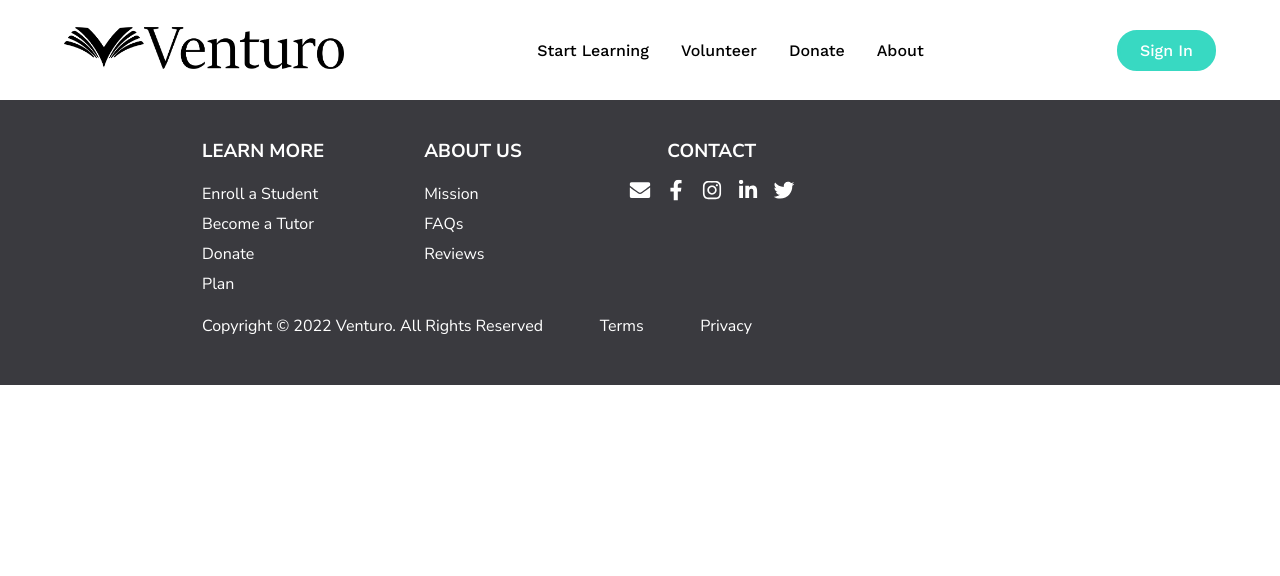
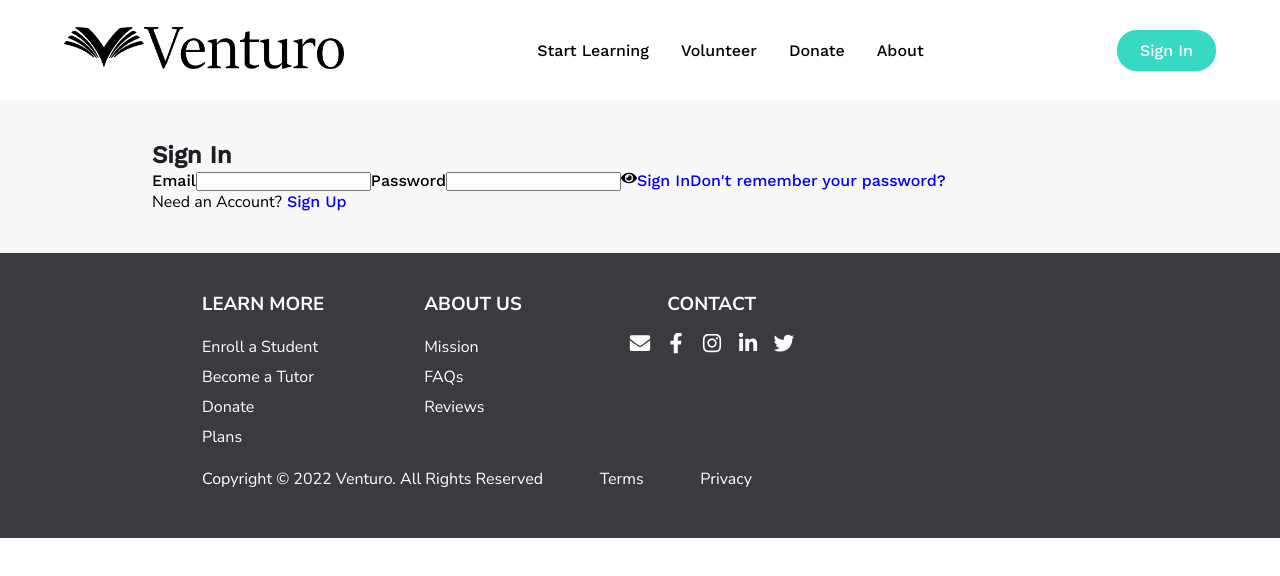
Before and after one commit to Arnav350/venturo, a React (Create React App) app: page /SignIn in a window 1280 px wide. Shown: the top 576 px of the page. Built offline with nearby package versions, Linux system fonts and the light colour scheme.

Commit message:
updated app, plan, donate, plancard, created sign in needs formatting, need to remove underscores from components

```diff
--- a/src/App.jsx
+++ b/src/App.jsx
@@ -1,4 +1,4 @@
-import React, { components, props } from "react";
+import React from "react";
 import "./App.css";
 import { BrowserRouter as Router, Routes, Route } from "react-router-dom";
 import Nav from "./components/Nav.jsx";
@@ -9,6 +9,7 @@ import Donate from "./pages/Donate.jsx";
 import Faq from "./pages/Faq.jsx";
 import Plan from "./pages/Plan.jsx";
 import Review from "./pages/Review.jsx";
+import SignIn from "./pages/SignIn";
 
 function App() {
   return (
@@ -22,6 +23,7 @@ function App() {
           <Route path="/Faq" element={<Faq />} />
           <Route path="/Plan" element={<Plan />} />
           <Route path="/Review" element={<Review />} />
+          <Route path="/SignIn" element={<SignIn />} />
         </Routes>
         <Footer />
       </Router>
--- a/src/components/Footer.jsx
+++ b/src/components/Footer.jsx
@@ -35,7 +35,7 @@ function Footer() {
               </li>
               <li>
                 <Link to="/Plan" className="footer-a">
-                  Plan
+                  Plans
                 </Link>
               </li>
             </ul>
--- a/src/components/Plan_Card.jsx
+++ b/src/components/PlanCard.jsx
@@ -2,7 +2,7 @@ import { Link } from "react-router-dom";
 import React from "react";
 import { FaCheck } from "react-icons/fa";
 
-function Plan_Card({
+function PlanCard({
   time = "Biweekly",
   price,
   ses = "/Session",
@@ -39,4 +39,4 @@ function Plan_Card({
   );
 }
 
-export default Plan_Card;
+export default PlanCard;
--- a/src/pages/Donate.css
+++ b/src/pages/Donate.css
@@ -2,7 +2,7 @@
 
 .donate {
   position: relative;
-  height: 600px;
+  height: 700px;
 }
 
 .donate-card {
--- a/src/pages/Plan.jsx
+++ b/src/pages/Plan.jsx
@@ -1,7 +1,7 @@
 import React from "react";
 import "../App.css";
 import "./Plan.css";
-import Plan_Card from "../components/Plan_Card.jsx";
+import PlanCard from "../components/PlanCard.jsx";
 
 function Plan() {
   return (
@@ -10,11 +10,11 @@ function Plan() {
         <div className="plan container">
           <h1 className="plan-title">Payment Plans</h1>
           <div className="plan-box">
-            <Plan_Card time="Weekly" price="$22" />
-            <Plan_Card price="$20" />
-            <Plan_Card price="$15" num="Group Lesson" third={false} />
-            <Plan_Card time="Weekly" price="$25" length="Half Hour Sessions" />
-            <Plan_Card
+            <PlanCard time="Weekly" price="$22" />
+            <PlanCard price="$20" />
+            <PlanCard price="$15" num="Group Lesson" third={false} />
+            <PlanCard time="Weekly" price="$25" length="Half Hour Sessions" />
+            <PlanCard
               time="Custom"
               price="$--"
               ses="Click for an estimate"
--- /dev/null
+++ b/src/pages/SignIn.jsx
@@ -0,0 +1,44 @@
+import React, { useState } from "react";
+import { Link } from "react-router-dom";
+import { FaEye, FaEyeSlash } from "react-icons/fa";
+
+function SignIn() {
+  const [type, setType] = useState("password");
+
+  function showPass() {
+    if (type === "password") {
+      setType("text");
+    } else {
+      setType("password");
+    }
+  }
+
+  return (
+    <>
+      <section>
+        <div className="signin container">
+          <h1 className="signin-title">Sign In</h1>
+          <div className="signin-card">
+            <label className="signin-label">Email</label>
+            <input type="email" className="signin-email" />
+            <label className="signin-label">Password</label>
+            <input type={type} className="signin-password" />
+            {type === "password" ? (
+              <FaEye onClick={() => showPass()} />
+            ) : (
+              <FaEyeSlash onClick={() => showPass()} />
+            )}
+            <Link>Sign In</Link>
+            <Link>Don't remember your password?</Link>
+            <p>
+              Need an Account?
+              <Link> Sign Up</Link>
+            </p>
+          </div>
+        </div>
+      </section>
+    </>
+  );
+}
+
+export default SignIn;
```
Also changed, not shown: src/pages/SignIn.css (added).
